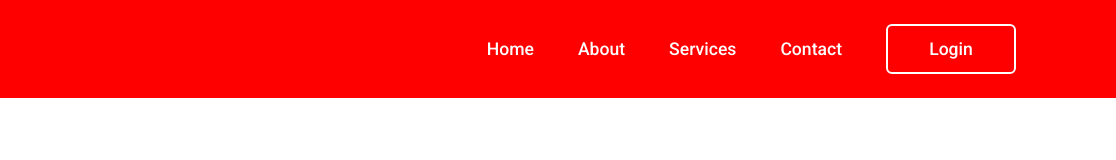
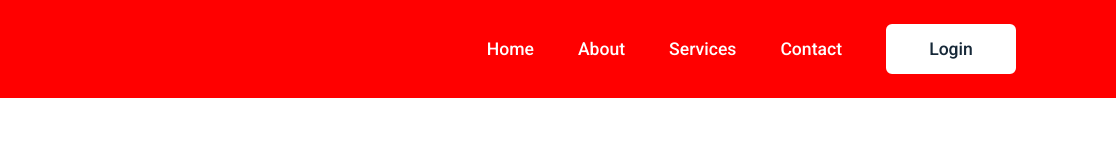
Before and after one commit to yyyen93/Website_inspire, a plain HTML site: page index.html in a window 1280 px wide. In both pictures the pointer is over the button "Login". Shown: the full height of the page, 164-1280 px from the left. Drawn offline with Linux system fonts and the light colour scheme.

Commit message:
Add: css styling

```diff
--- a/css/style.css
+++ b/css/style.css
@@ -38,6 +38,10 @@ header{
     margin-left:40px;
 }
 
+.navigation a::after{
+
+}
+
 .navigation .btnLogin{
     width:130px;
     height:50px;
@@ -50,4 +54,11 @@ header{
     color:#fff;
     font-weight:500;
     margin-left:40px;
+    transition: .5s;
 }
+
+
+.navigation .btnLogin:hover{
+    background:#fff;
+    color:#162838;
+}
```
